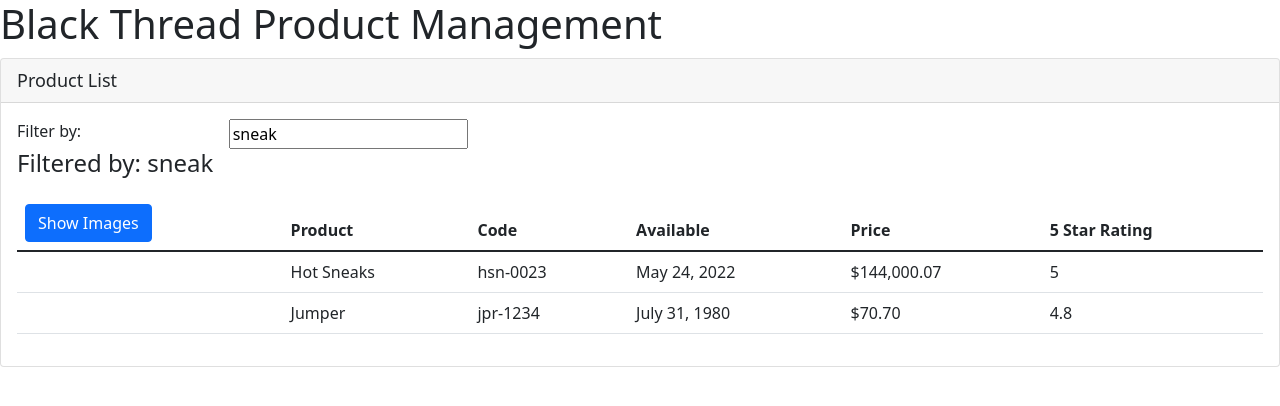
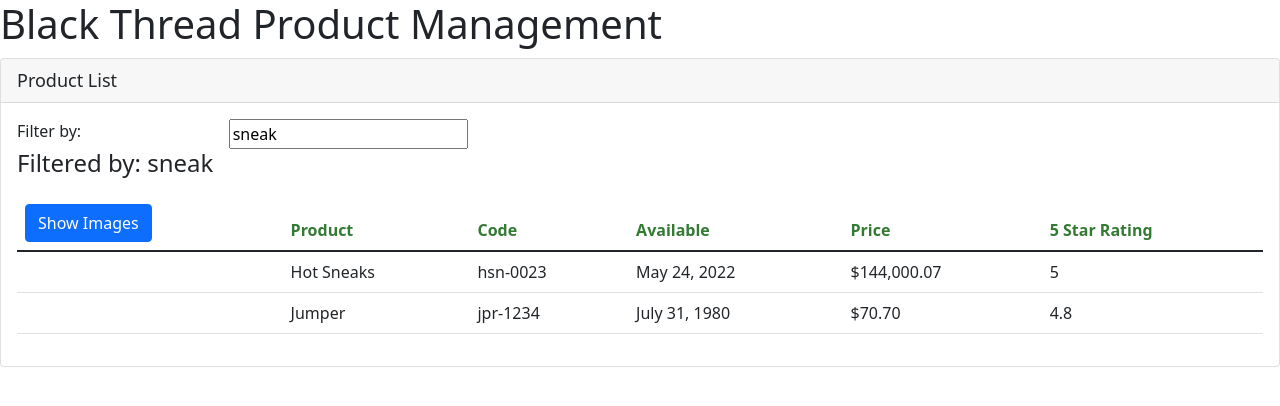
Before and after one commit to linkjjones/blackthread-ng, an Angular app in the folder bt-store/: page / in a window 1280 px wide. Shown: the top 406 px of the page. Built offline with nearby package versions, Linux system fonts and the light colour scheme.

Commit message:
Component Style

```diff
--- /dev/null
+++ b/bt-store/src/app/products/product-list.component.css
@@ -0,0 +1,3 @@
+thead {
+    color: #337a33
+}
--- a/bt-store/src/app/products/product-list.component.ts
+++ b/bt-store/src/app/products/product-list.component.ts
@@ -3,7 +3,8 @@ import { IProduct } from "./product";
 
 @Component({
     selector: 'pm-products',
-    templateUrl: './product-list.component.html'
+    templateUrl: './product-list.component.html',
+    styleUrls: ['./product-list.component.css']
 })
 export class ProductionListComponent {
     pageTitle = 'Product List';
```
